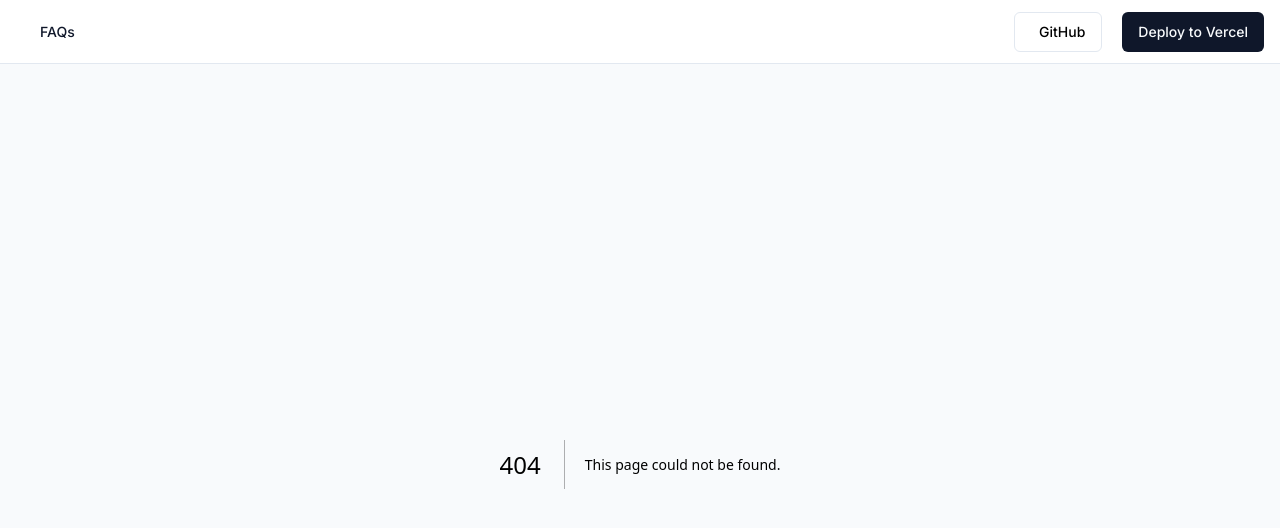
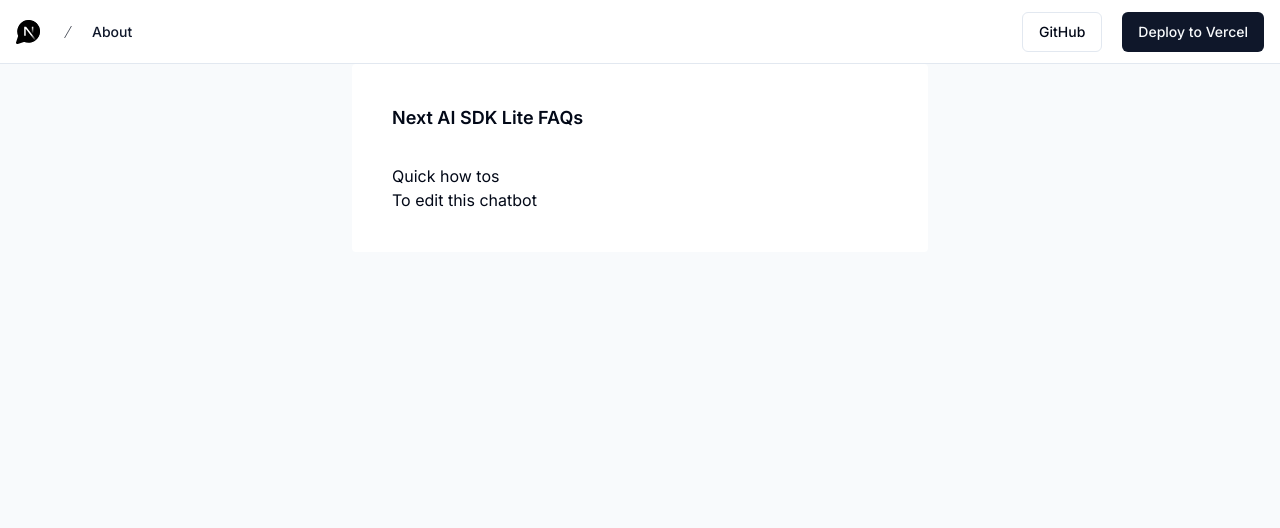
Before and after one commit to mattjared/nextjs-ai-lite, a Next.js app: page /about in a window 1280 px wide. Before the commit this address had no page. Shown: the top 528 px of the page. Built offline with nearby package versions, Linux system fonts and the light colour scheme.

Commit message:
Frank Williams

```diff
--- a/src/app/FAQs/page.tsx
+++ b/src/app/about/page.tsx
@@ -1,4 +1,4 @@
-export default function FAQs() {
+export default function About() {
   return (
     <div className="relative flex h-[calc(100vh_-_theme(spacing.16))] overflow-hidden pb-10">
       <div className="group w-full overflow-auto">
--- a/src/components/header.tsx
+++ b/src/components/header.tsx
@@ -2,25 +2,30 @@
 import Link from 'next/link'
 import { cn } from '@/lib/utils'
 import { buttonVariants } from '@/components/ui/button'
+import { IconNextChat, IconSeparator } from './ui/icons'
 
 
 export function Header() {
   return (
-    <header className="sticky top-0 z-50 flex items-center justify-between w-full h-16 px-4 border-b shrink-0 bg-white">
+    <header className="sticky top-0 z-50 flex items-center justify-between w-full h-16 px-4 border-b shrink-0 bg-white ">
+      <Link href="/" rel="nofollow" className="mr-5">
+        <IconNextChat className="size-6 dark:hidden" inverted />
+        <IconNextChat className="hidden size-6 dark:block" />
+      </Link>
+      <IconSeparator className='hidden md:flex' />
       <Link
-        href="/faqs/"
-        rel="noopener noreferrer"
+        href="/about"
         className={cn(buttonVariants({ variant: 'link' }), "mr-auto")}
       >
-        <span className="hidden ml-2 md:flex">FAQs</span>
+        <span className="hidden md:flex">About</span>
       </Link>
       <Link
         target="_blank"
         href="https://github.com/mattjared/nextjs-ai-lite/"
         rel="noopener noreferrer"
-        className={cn(buttonVariants({ variant: 'outline' }), "mr-5")}
+        className={cn(buttonVariants({ variant: 'outline' }), "mr-5 hidden md:flex")}
       >
-        <span className="hidden ml-2 md:flex">GitHub</span>
+        <span >GitHub</span>
       </Link>
       <Link
         href="https://vercel.com/new"
--- /dev/null
+++ b/src/components/ui/icons.tsx
@@ -0,0 +1,112 @@
+'use client'
+
+import * as React from 'react'
+import { cn } from '@/lib/utils'
+
+function IconSeparator({ className, ...props }: React.ComponentProps<'svg'>) {
+  return (
+    <svg
+      fill="none"
+      shapeRendering="geometricPrecision"
+      stroke="currentColor"
+      strokeLinecap="round"
+      strokeLinejoin="round"
+      strokeWidth="1"
+      viewBox="0 0 24 24"
+      aria-hidden="true"
+      className={cn('size-4', className)}
+      {...props}
+    >
+      <path d="M16.88 3.549L7.12 20.451"></path>
+    </svg>
+  )
+}
+
+function IconNextChat({
+  className,
+  inverted,
+  ...props
+}: React.ComponentProps<'svg'> & { inverted?: boolean }) {
+  const id = React.useId()
+
+  return (
+    <svg
+      viewBox="0 0 17 17"
+      fill="none"
+      xmlns="http://www.w3.org/2000/svg"
+      className={cn('size-4', className)}
+      {...props}
+    >
+      <defs>
+        <linearGradient
+          id={`gradient-${id}-1`}
+          x1="10.6889"
+          y1="10.3556"
+          x2="13.8445"
+          y2="14.2667"
+          gradientUnits="userSpaceOnUse"
+        >
+          <stop stopColor={inverted ? 'white' : 'black'} />
+          <stop
+            offset={1}
+            stopColor={inverted ? 'white' : 'black'}
+            stopOpacity={0}
+          />
+        </linearGradient>
+        <linearGradient
+          id={`gradient-${id}-2`}
+          x1="11.7555"
+          y1="4.8"
+          x2="11.7376"
+          y2="9.50002"
+          gradientUnits="userSpaceOnUse"
+        >
+          <stop stopColor={inverted ? 'white' : 'black'} />
+          <stop
+            offset={1}
+            stopColor={inverted ? 'white' : 'black'}
+            stopOpacity={0}
+          />
+        </linearGradient>
+      </defs>
+      <path
+        d="M1 16L2.58314 11.2506C1.83084 9.74642 1.63835 8.02363 2.04013 6.39052C2.4419 4.75741 3.41171 3.32057 4.776 2.33712C6.1403 1.35367 7.81003 0.887808 9.4864 1.02289C11.1628 1.15798 12.7364 1.8852 13.9256 3.07442C15.1148 4.26363 15.842 5.83723 15.9771 7.5136C16.1122 9.18997 15.6463 10.8597 14.6629 12.224C13.6794 13.5883 12.2426 14.5581 10.6095 14.9599C8.97637 15.3616 7.25358 15.1692 5.74942 14.4169L1 16Z"
+        fill={inverted ? 'black' : 'white'}
+        stroke={inverted ? 'black' : 'white'}
+        strokeWidth={2}
+        strokeLinecap="round"
+        strokeLinejoin="round"
+      />
+      <mask
+        id="mask0_91_2047"
+        style={{ maskType: 'alpha' }}
+        maskUnits="userSpaceOnUse"
+        x={1}
+        y={0}
+        width={16}
+        height={16}
+      >
+        <circle cx={9} cy={8} r={8} fill={inverted ? 'black' : 'white'} />
+      </mask>
+      <g mask="url(#mask0_91_2047)">
+        <circle cx={9} cy={8} r={8} fill={inverted ? 'black' : 'white'} />
+        <path
+          d="M14.2896 14.0018L7.146 4.8H5.80005V11.1973H6.87681V6.16743L13.4444 14.6529C13.7407 14.4545 14.0231 14.2369 14.2896 14.0018Z"
+          fill={`url(#gradient-${id}-1)`}
+        />
+        <rect
+          x="11.2222"
+          y="4.8"
+          width="1.06667"
+          height="6.4"
+          fill={`url(#gradient-${id}-2)`}
+        />
+      </g>
+    </svg>
+  )
+}
+
+export {
+  IconSeparator,
+  IconNextChat
+}
```
